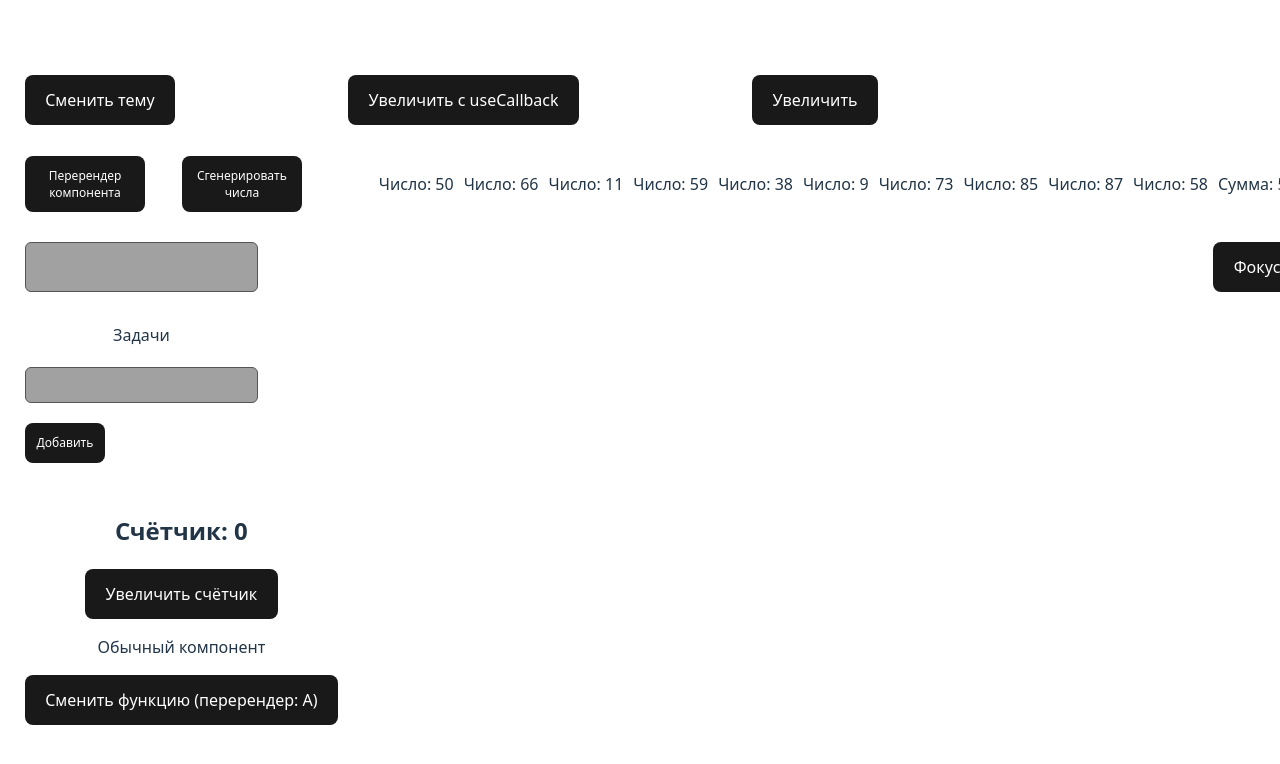
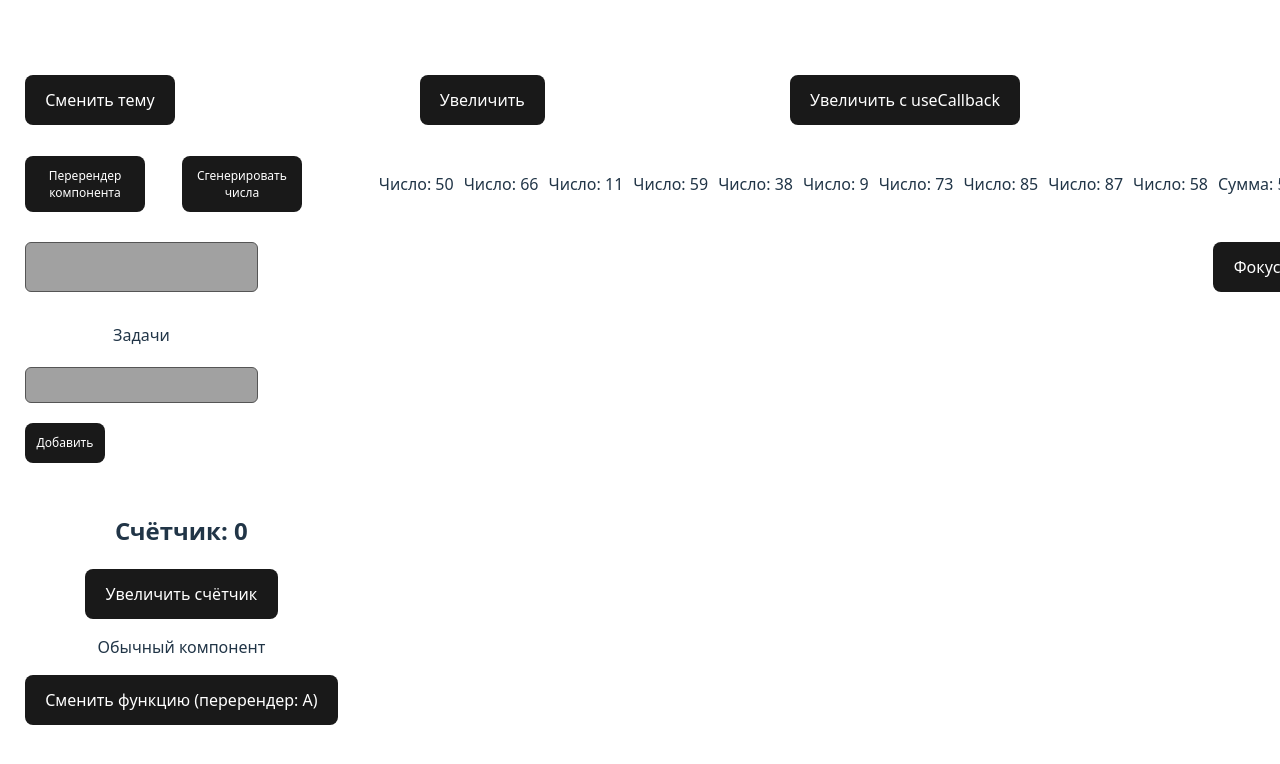
Before and after one commit to darkzs47/react-hooks, a React (Vite) app: page / in a window 1280 px wide. Shown: the top 764 px of the page. Built offline with nearby package versions, Linux system fonts and the light colour scheme.

Commit message:
useCallback update

```diff
--- a/src/components/List.jsx
+++ b/src/components/List.jsx
@@ -1,7 +1,7 @@
 import React from "react";
 
 export default function List({count}) {
-    console.log("render")
+    console.log("List render")
 
     return (
         <ul>
--- a/src/components/UseCallback.jsx
+++ b/src/components/UseCallback.jsx
@@ -1,15 +1,32 @@
-import React, {useCallback, useState} from "react";
+import React, {memo, useCallback, useState} from "react";
 import ListCallback from "./ListCallback.jsx";
 import List from "./List.jsx";
 
+const Button = memo(function ({ handler }) {
+    console.log('Button render');
+    return (
+        <button onClick={handler}>
+            Увеличить
+        </button>
+    )
+})
+
+const ButtonCallback= memo(function ({ handler }) {
+    console.log('ButtonCallback render');
+    return (
+        <button onClick={handler}>
+            Увеличить c useCallback
+        </button>
+    )
+})
+
 export default function UseCallback() {
-    const [callbackCount, setCallbackCount] = useState(0);
 
     const [count, setCount] = useState(0);
 
     const incrementCallback = useCallback(
         () => {
-            setCallbackCount(callbackCount => callbackCount + 1)
+            setCount(count => count + 1)
         }, []);
 
     const increment = (() => {
@@ -18,9 +35,8 @@ export default function UseCallback() {
 
     return (
         <>
-            <button onClick={incrementCallback}>Увеличить с useCallback</button>
-            <button onClick={increment}>Увеличить</button>
-            <ListCallback count={callbackCount}/>
+            <Button handler={increment}/>
+            <ButtonCallback handler={incrementCallback}/>
             <List count={count}/>
         </>
     );
```
